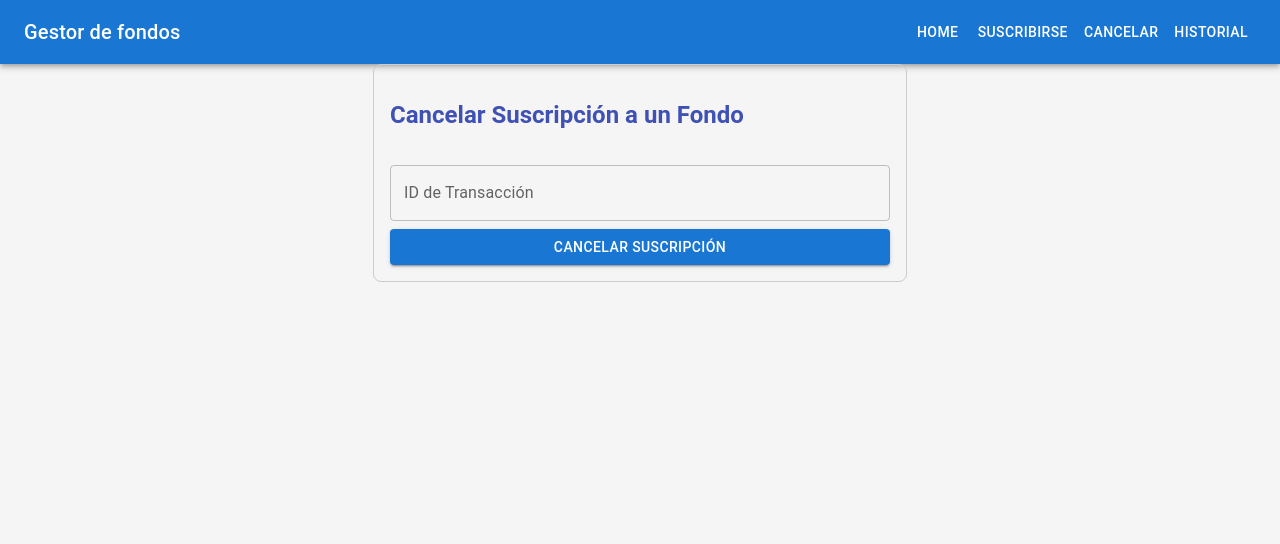
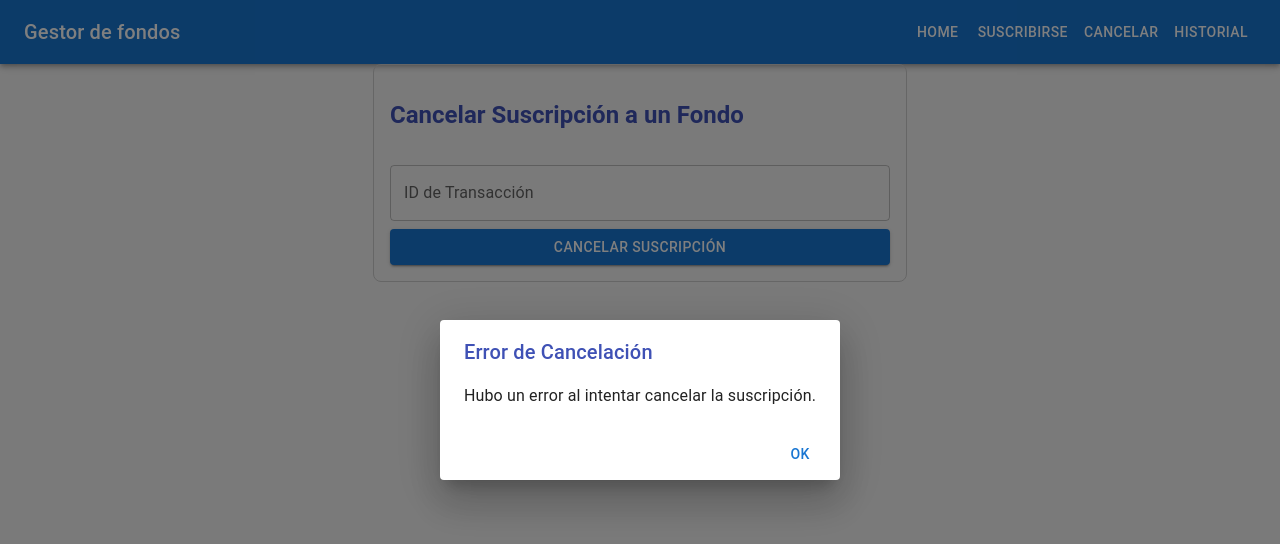
Before and after one commit to SebastianCl/fund_manager-front, a React (Create React App) app: page /cancel in a window 1280 px wide. Both pictures are taken after a click on the button "CANCELAR SUSCRIPCIÓN". Shown: the top 544 px of the page. Built offline with nearby package versions, Linux system fonts and the light colour scheme; no server answers.

Commit message:
pop up cancelacion de fondo

```diff
--- a/src/components/FundCancellation.js
+++ b/src/components/FundCancellation.js
@@ -1,9 +1,11 @@
 import React, { useState } from 'react';
 import axios from 'axios';
-import { Box, Button, TextField } from '@mui/material';
+import { Box, Button, TextField, Dialog, DialogTitle, DialogContent, DialogActions, Typography } from '@mui/material';
 
 function FundCancellation() {
     const [transactionId, setTransactionId] = useState('');
+    const [dialogOpen, setDialogOpen] = useState(false);
+    const [dialogContent, setDialogContent] = useState({});
 
     const handleCancellation = () => {
         const cancellationData = {
@@ -13,10 +15,32 @@ function FundCancellation() {
         axios.post('http://localhost:8000/cancel_a_found', cancellationData)
             .then(response => {
                 console.log('Cancelled successfully:', response.data);
+                setDialogContent({
+                    title: 'Cancelación Exitosa',
+                    message: '¡Se ha cancelado la suscripción al fondo correctamente!'
+                });
+                setDialogOpen(true);
             })
             .catch(error => {
                 console.error('Error cancelling subscription:', error);
+                if (error.response && error.response.data && error.response.data.detail) {
+                    setDialogContent({
+                        title: 'Error de Cancelación',
+                        message: `Error: ${error.response.data.detail}`
+                    });
+                } else {
+                    setDialogContent({
+                        title: 'Error de Cancelación',
+                        message: 'Hubo un error al intentar cancelar la suscripción.'
+                    });
+                }
+                setDialogOpen(true);
             });
+    };
+
+    const handleCloseDialog = () => {
+        setDialogOpen(false);
+        setDialogContent({});
     };
 
     return (
@@ -33,6 +57,18 @@ function FundCancellation() {
             <Button variant="contained" color="primary" onClick={handleCancellation} fullWidth>
                 Cancelar Suscripción
             </Button>
+
+            <Dialog open={dialogOpen} onClose={handleCloseDialog}>
+                <DialogTitle>{dialogContent.title}</DialogTitle>
+                <DialogContent>
+                    <Typography>{dialogContent.message}</Typography>
+                </DialogContent>
+                <DialogActions>
+                    <Button onClick={handleCloseDialog} color="primary">
+                        OK
+                    </Button>
+                </DialogActions>
+            </Dialog>
         </Box>
     );
 }
```
